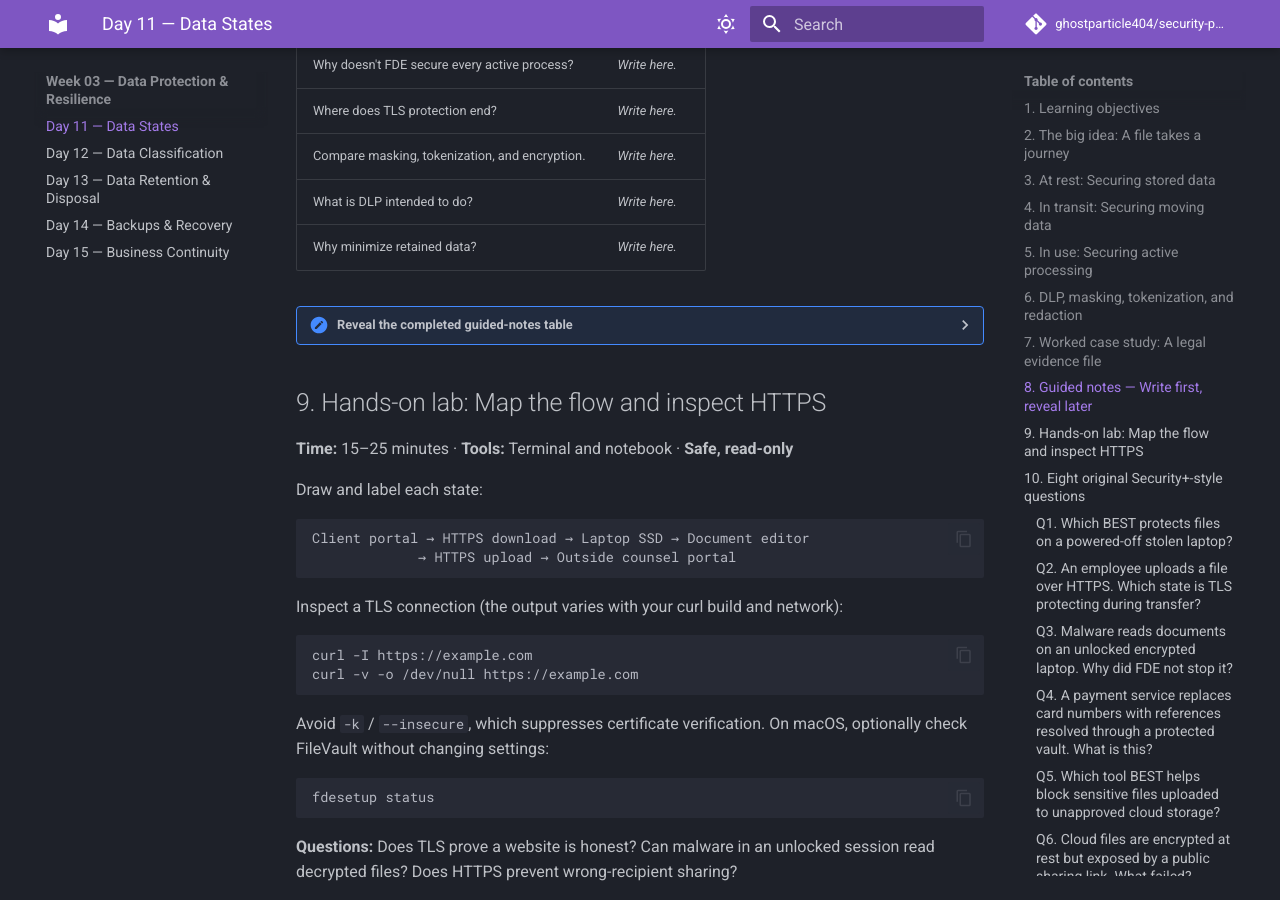
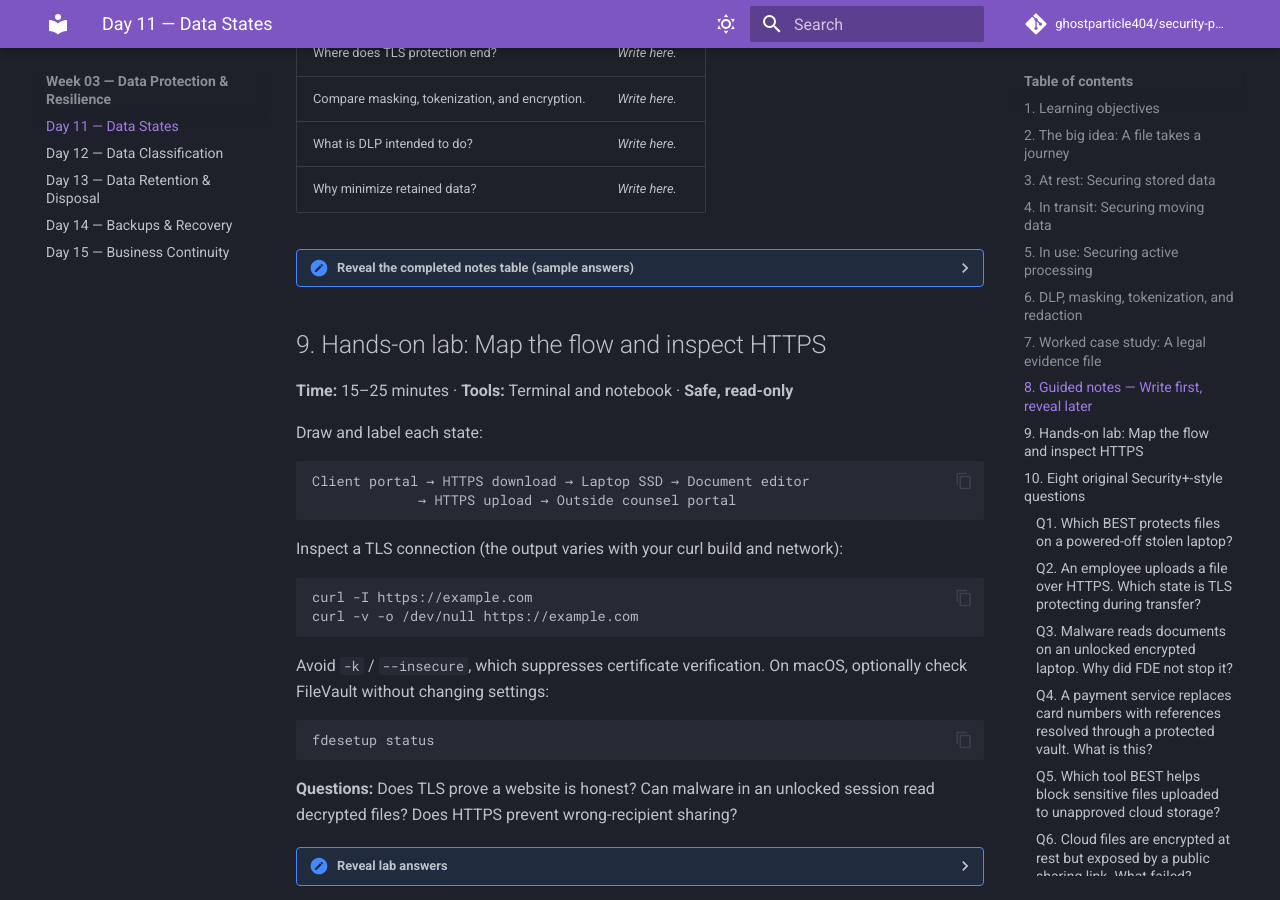
Before and after one commit to ghostparticle404/security-plus-study-academy, an MkDocs documentation site: the page built from docs/week-03/day-11-data-states.md, in a window 1280 px wide and 900 px high, scrolled down 4364 px. Built offline with MkDocs 1.6.1 and Material for MkDocs 9.7.7, drawn with Linux system fonts in a browser that asks for light colours; comment, search, counter and statistics services are not loaded; some of the changed text lies outside the part shown.

Commit message:
day-11-data-states

```diff
--- a/docs/week-03/day-11-data-states.md
+++ b/docs/week-03/day-11-data-states.md
@@ -1,4 +1,3 @@
-[SecurityPlus_Lesson_11_Data_States.md](https://github.com/user-attachments/files/33915418/SecurityPlus_Lesson_11_Data_States.md)
 # Day 11 — Protecting Data at Rest, in Transit, and in Use
 
 > **CompTIA Security+ SY0-701** · **Week 03, Lesson 1 of 5** · Domain 3, Objective **3.3: Data protection** (related: Domain 1, Objective 1.4)
@@ -114,8 +113,8 @@ A law firm receives an evidence archive, analyzes it, and sends a report to outs
 | What is DLP intended to do? | _Write here._ |
 | Why minimize retained data? | _Write here._ |
 
-<details>
-<summary><strong>Reveal the completed guided-notes table</strong></summary>
+<details markdown="1">
+<summary>Reveal the completed notes table (sample answers)</summary>
 
 | Prompt | Model answer |
 | --- | --- |
```
